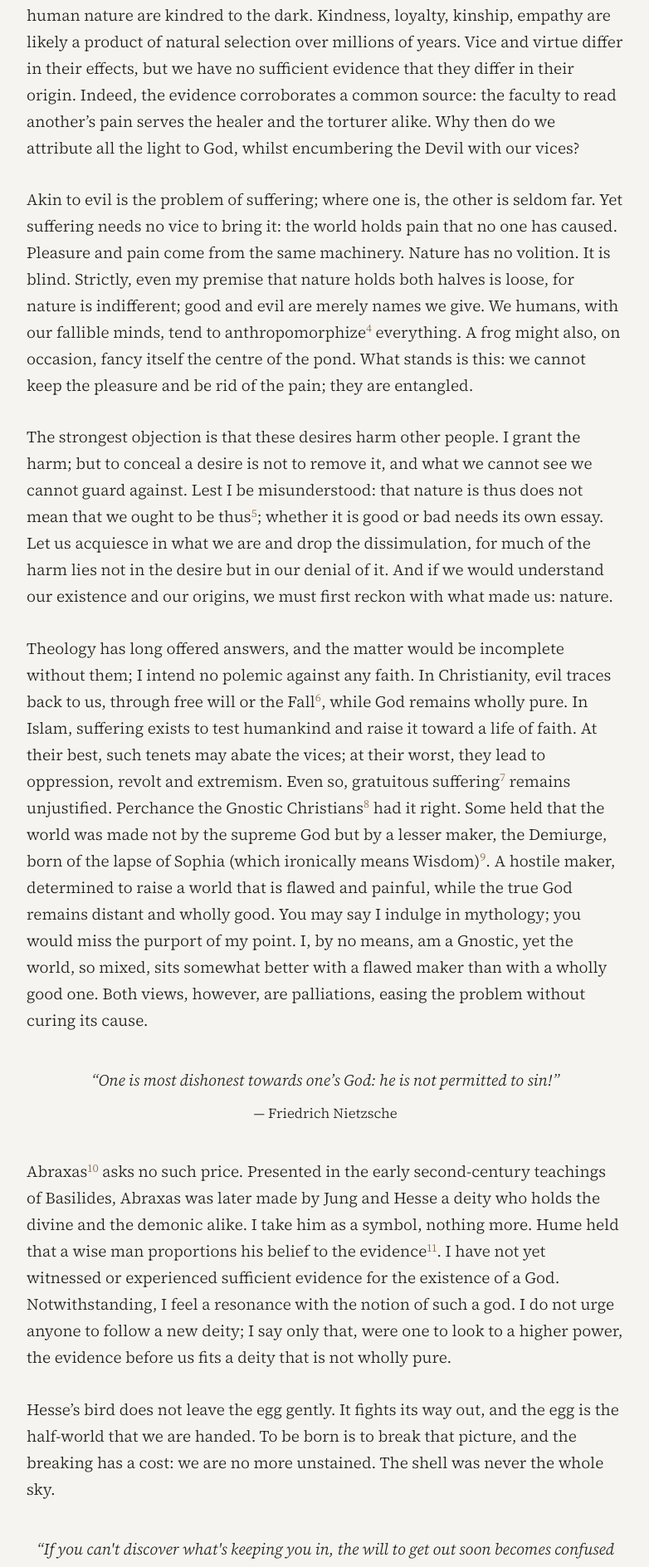
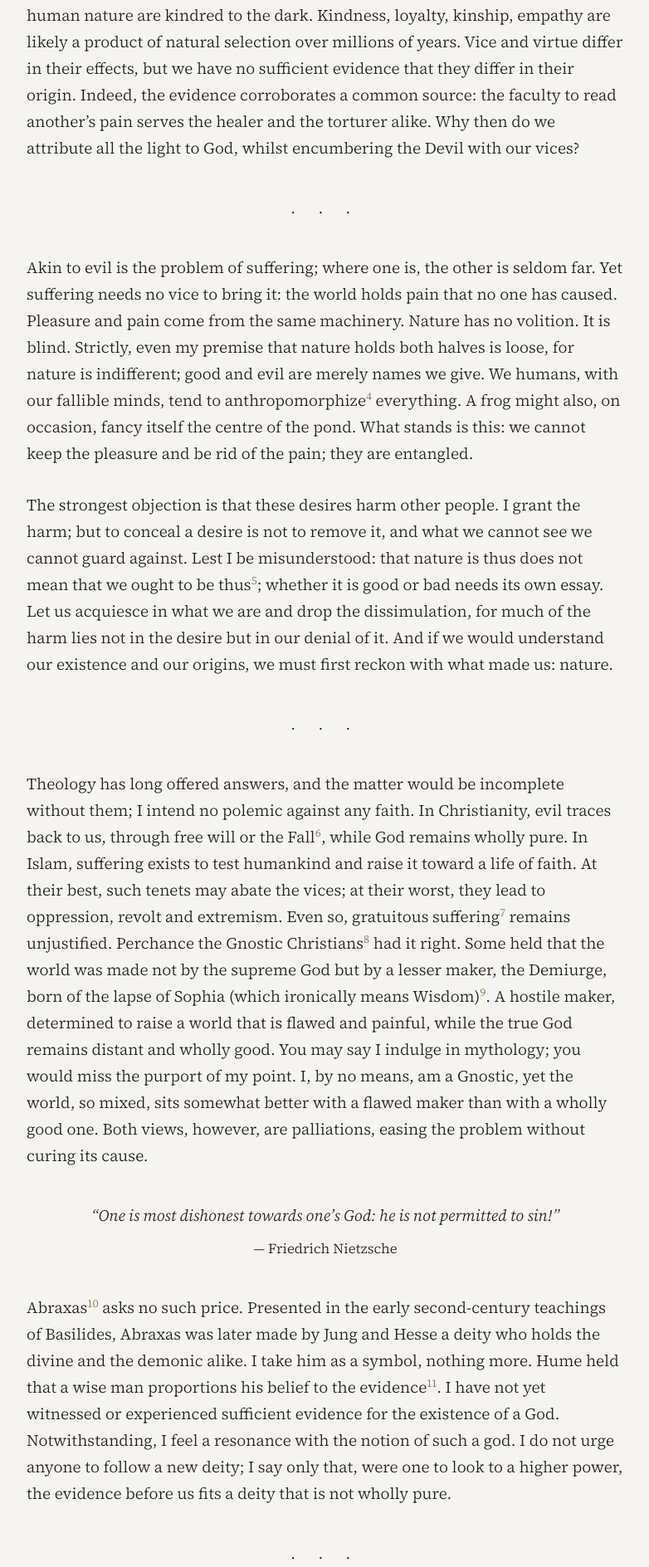
Before and after one commit to pytholic/pytholic.github.io, a Jekyll site: the page built from notes/concerning-the-concealed-half-of-existence/index.html, in a window 1280 px wide. Shown: the part 1369-3257 px from the top of the page at 83% size, without its empty margins (248-1030 px from the left). Built offline with Jekyll 4.4.1, drawn with Linux system fonts in a browser that asks for light colours; nearby versions of some CDN libraries.

Commit message:
(essay) add section dividers to Concerning the Concealed Half of Existence

```diff
--- a/notes/concerning-the-concealed-half-of-existence/index.html
+++ b/notes/concerning-the-concealed-half-of-existence/index.html
@@ -14,9 +14,13 @@ tags: [Personal, Philosophy]
 
 <p>It takes little introspection and observation to see that the bright parts of human nature are kindred to the dark. Kindness, loyalty, kinship, empathy are likely a product of natural selection over millions of years. Vice and virtue differ in their effects, but we have no sufficient evidence that they differ in their origin. Indeed, the evidence corroborates a common source: the faculty to read another’s pain serves the healer and the torturer alike. Why then do we attribute all the light to God, whilst encumbering the Devil with our vices?</p>
 
+<hr class="section-break" />
+
 <p>Akin to evil is the problem of suffering; where one is, the other is seldom far. Yet suffering needs no vice to bring it: the world holds pain that no one has caused. Pleasure and pain come from the same machinery. Nature has no volition. It is blind. Strictly, even my premise that nature holds both halves is loose, for nature is indifferent; good and evil are merely names we give. We humans, with our fallible minds, tend to anthropomorphize<sup class="noteref" id="ref-4"><a href="#note-4">4</a></sup> everything. A frog might also, on occasion, fancy itself the centre of the pond. What stands is this: we cannot keep the pleasure and be rid of the pain; they are entangled.</p>
 
 <p>The strongest objection is that these desires harm other people. I grant the harm; but to conceal a desire is not to remove it, and what we cannot see we cannot guard against. Lest I be misunderstood: that nature is thus does not mean that we ought to be thus<sup class="noteref" id="ref-5"><a href="#note-5">5</a></sup>; whether it is good or bad needs its own essay. Let us acquiesce in what we are and drop the dissimulation, for much of the harm lies not in the desire but in our denial of it. And if we would understand our existence and our origins, we must first reckon with what made us: nature.</p>
+
+<hr class="section-break" />
 
 <p>Theology has long offered answers, and the matter would be incomplete without them; I intend no polemic against any faith. In Christianity, evil traces back to us, through free will or the Fall<sup class="noteref" id="ref-6"><a href="#note-6">6</a></sup>, while God remains wholly pure. In Islam, suffering exists to test humankind and raise it toward a life of faith. At their best, such tenets may abate the vices; at their worst, they lead to oppression, revolt and extremism. Even so, gratuitous suffering<sup class="noteref" id="ref-7"><a href="#note-7">7</a></sup> remains unjustified. Perchance the Gnostic Christians<sup class="noteref" id="ref-8"><a href="#note-8">8</a></sup> had it right. Some held that the world was made not by the supreme God but by a lesser maker, the Demiurge, born of the lapse of Sophia (which ironically means Wisdom)<sup class="noteref" id="ref-9"><a href="#note-9">9</a></sup>. A hostile maker, determined to raise a world that is flawed and painful, while the true God remains distant and wholly good. You may say I indulge in mythology; you would miss the purport of my point. I, by no means, am a Gnostic, yet the world, so mixed, sits somewhat better with a flawed maker than with a wholly good one. Both views, however, are palliations, easing the problem without curing its cause.</p>
 
@@ -26,6 +30,8 @@ tags: [Personal, Philosophy]
 </blockquote>
 
 <p>Abraxas<sup class="noteref" id="ref-10"><a href="#note-10">10</a></sup> asks no such price. Presented in the early second-century teachings of Basilides, Abraxas was later made by Jung and Hesse a deity who holds the divine and the demonic alike. I take him as a symbol, nothing more. Hume held that a wise man proportions his belief to the evidence<sup class="noteref" id="ref-11"><a href="#note-11">11</a></sup>. I have not yet witnessed or experienced sufficient evidence for the existence of a God. Notwithstanding, I feel a resonance with the notion of such a god. I do not urge anyone to follow a new deity; I say only that, were one to look to a higher power, the evidence before us fits a deity that is not wholly pure.</p>
+
+<hr class="section-break" />
 
 <p>Hesse’s bird does not leave the egg gently. It fights its way out, and the egg is the half-world that we are handed. To be born is to break that picture, and the breaking has a cost: we are no more unstained. The shell was never the whole sky.</p>
 
```
